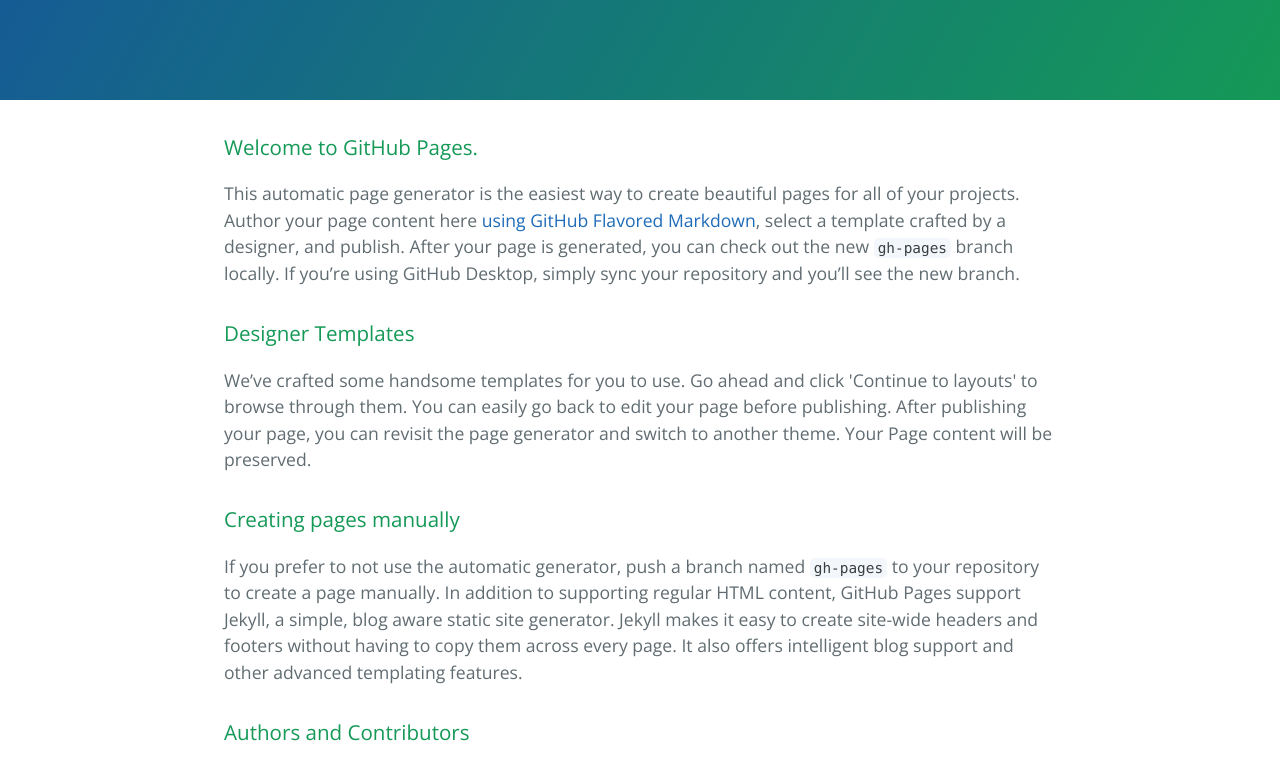
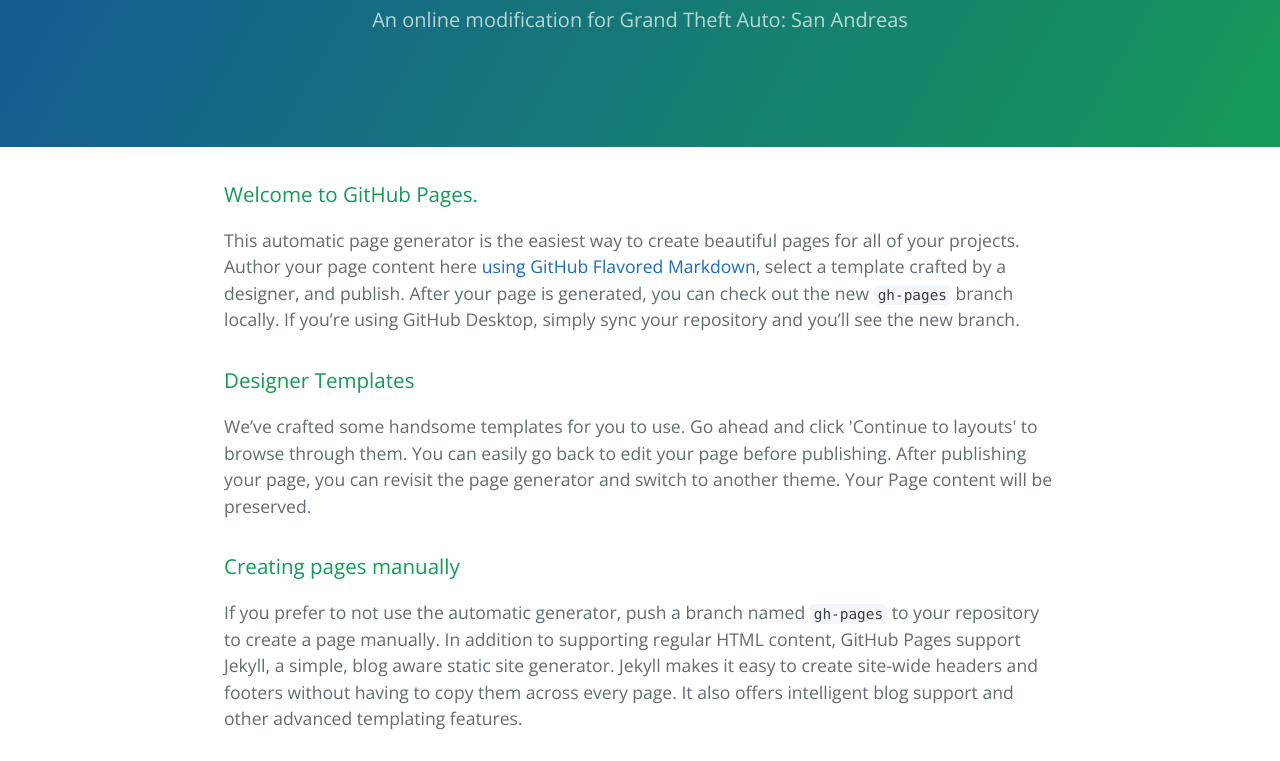
Before and after one commit to ctnorth/ctnorth.github.io, a plain HTML site: page index.html in a window 1280 px wide. Shown: the part 170-931 px from the top of the page. Drawn offline with nearby package versions, Linux system fonts and the light colour scheme.

Commit message:
Update index.html

```diff
--- a/index.html
+++ b/index.html
@@ -12,7 +12,7 @@
   <body>
     <section class="page-header">
       <h1 class="project-name">San Andreas Online</h1>
-      <h2 class="project-tagline"></h2>
+      <h2 class="project-tagline">An online modification for Grand Theft Auto: San Andreas</h2>
     </section>
 
     <section class="main-content">
```
